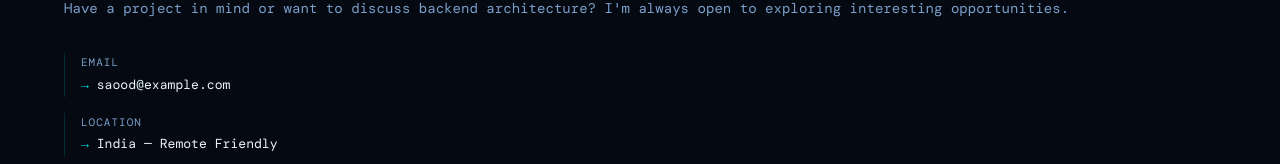
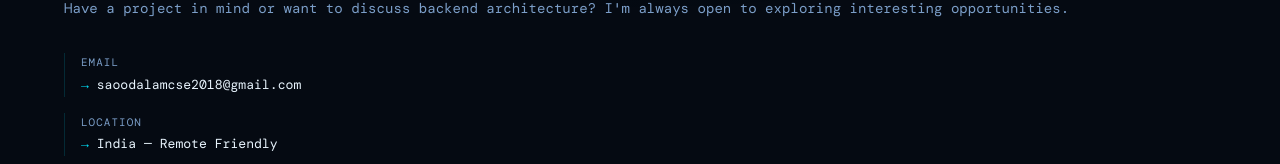
Before and after one commit to saoodcse/my-portfolio-saood, a React (Vite) app: page /contact in a window 1280 px wide. Shown: the part 238-402 px from the top of the page. Built offline with nearby package versions, Linux system fonts and the light colour scheme; a web font is replaced by a local one.

Commit message:
email changed

```diff
--- a/src/Contact.jsx
+++ b/src/Contact.jsx
@@ -33,7 +33,7 @@ export const sendContactForm = createAsyncThunk(
 );
 
 const INFO_ITEMS = [
-  { label: "Email", value: "saood@example.com", prefix: "→ " },
+  { label: "Email", value: "saoodalamcse2018@gmail.com", prefix: "→ " },
   { label: "Location", value: "India — Remote Friendly", prefix: "→ " },
   { label: "Availability", value: "Open to work", prefix: "→ " },
   { label: "Response", value: "Within 24 hours", prefix: "→ " },
```
